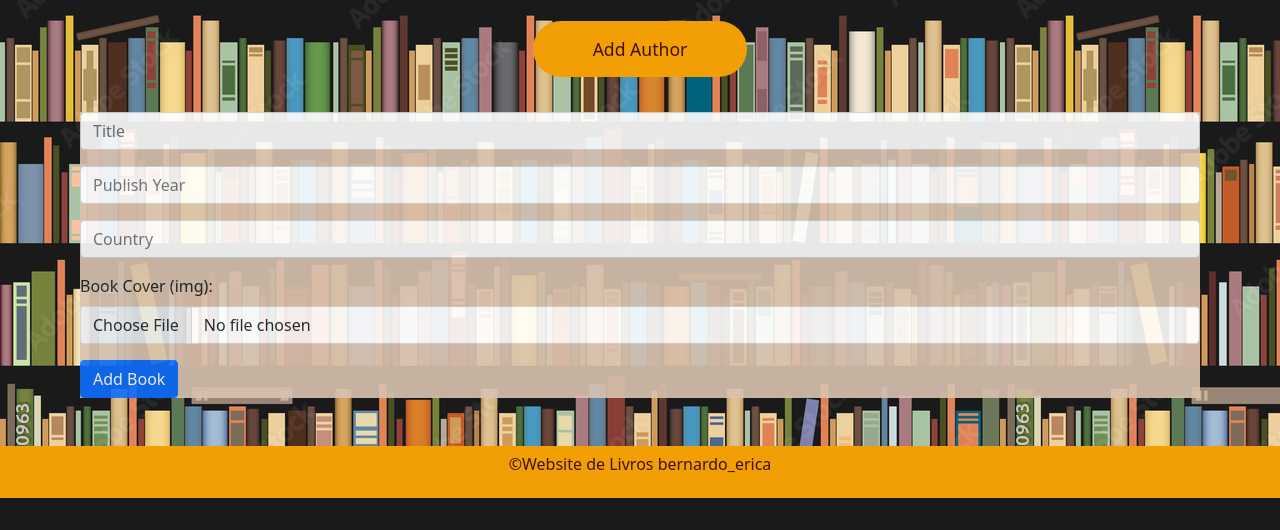
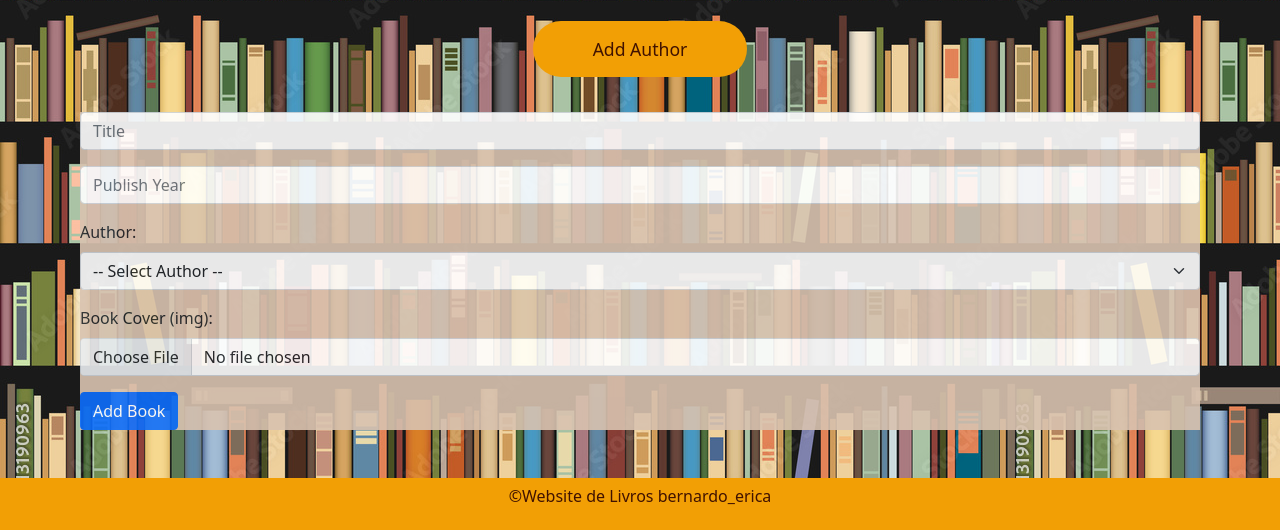
Before and after one commit to gribeiroiefp/bernardo_erica, a PHP site: page /addLivro.php in a window 1280 px wide. Shown: the part 366-896 px from the top of the page. Before the commit the page ends 864 px from the top, so only its background shows below. Run offline with PHP 8.4, Linux system fonts and the light colour scheme; data comes from the database, SQL or seed files in the repository.

Commit message:
adicionar livro

```diff
--- a/addLivro.php
+++ b/addLivro.php
@@ -1,9 +1,34 @@
 <?php
-$conn = mysqli_connect('127.0.0.1', 'root','', 'livros_db');
+$conn = mysqli_connect('127.0.0.1', 'root', '', 'livros_db');
 if (!$conn) {
     die('Erro na ligação: ' . mysqli_connect_error());
 }
 
+
+if ($_SERVER["REQUEST_METHOD"] == "POST") {
+    $titulo = $_POST['titulo'];
+    $ano = $_POST['ano'];
+    $id_autor = $_POST['id_autor'];
+
+
+    $dir = "uploads/capas/";
+    if (!is_dir($dir)) mkdir($dir, 0777, true);
+    $capa = $dir . basename($_FILES["capa"]["name"]);
+    move_uploaded_file($_FILES["capa"]["tmp_name"], $capa);
+
+    // Inserir livros
+    $sql = "INSERT INTO livros (titulo, ano, capa) VALUES ('$titulo', '$ano', '$capa')";
+    if (mysqli_query($conn, $sql)) {
+        $id_livro = mysqli_insert_id($conn);
+        mysqli_query($conn, "INSERT INTO livro_autor (id_livro, id_autor) VALUES ($id_livro, $id_autor)");
+        echo "<div class='alert alert-success text-center'>✅ Livro adicionado com sucesso!</div>";
+    } else {
+        echo "<div class='alert alert-danger text-center'>Erro: " . mysqli_error($conn) . "</div>";
+    }
+}
+
+// Procurar autores dropdown
+$autores = mysqli_query($conn, "SELECT id_autor, nome FROM autores ORDER BY nome");
 
 
 ?>
@@ -38,11 +63,10 @@
                 <tr>
                     <td class="tagline">Your all in a website personal archive</td>
                 </tr>
-
             </table>
         </section>
         <nav>
-            <button class="col-2"> Add Author <a href="addAutor.html"></a></button>
+            <button class="col-2"> Add Author <a href="addAutor.php"></a></button>
         </nav>
     </header>
 
@@ -50,9 +74,18 @@
         <form action="addLivro.php" method="POST" enctype="multipart/form-data" class="mb-5 inserir">
             <input type="text" name="titulo" placeholder="Title" required class="form-control mb-3" />
             <input type="number" name="ano" placeholder="Publish Year" required min="1500" max="2099" step="1" class="form-control mb-3" />
-            <input type="text" name="nacionalidade" placeholder="Country" required class="form-control mb-3" />
+
+            <label for="id_autor" class="form-label">Author:</label>
+            <select name="id_autor" id="id_autor" required class="form-select mb-3">
+                <option value="">-- Select Author --</option>
+                <?php while ($a = mysqli_fetch_assoc($autores)): ?>
+                    <option value="<?= $a['id_autor'] ?>"><?= htmlspecialchars($a['nome']) ?></option>
+                <?php endwhile; ?>
+            </select>
+
             <label for="capa" class="form-label">Book Cover (img):</label>
             <input type="file" name="capa" id="capa" accept="image/*" required class="form-control mb-3" />
+
             <button type="submit" class="btn btn-primary">Add Book</button>
         </form>
     </section>
@@ -68,5 +101,5 @@
         crossorigin="anonymous">
     </script>
 
-    </body>
+</body>
 </html>
```
